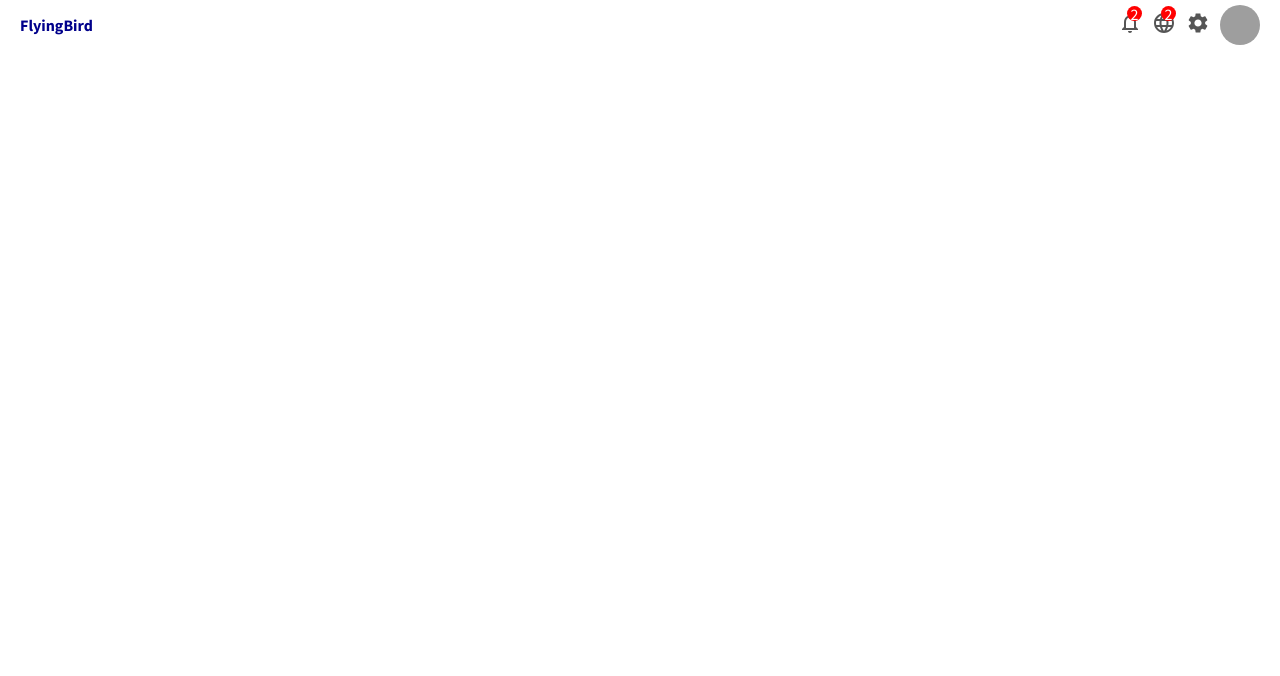
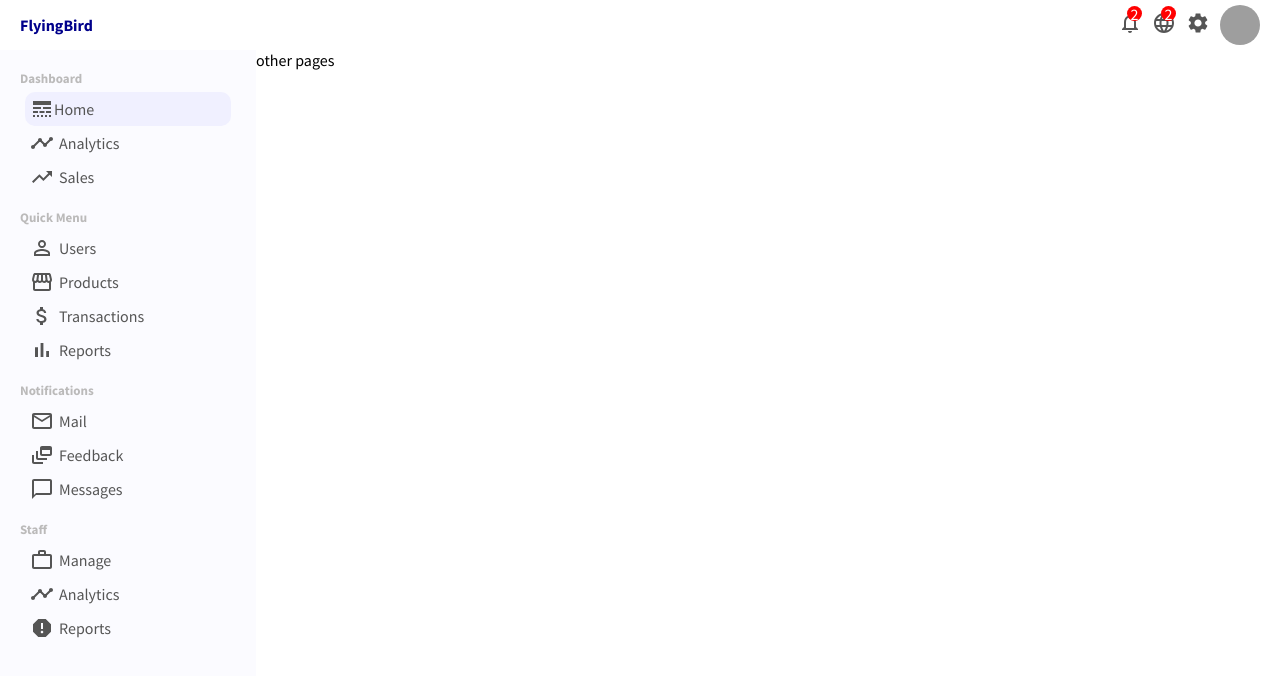
Before and after one commit to JohnyXu/learning, a React (Create React App) app: page / in a window 1280 px wide. Shown: the top 676 px of the page. Built offline with nearby package versions, Linux system fonts and the light colour scheme; grey boxes are pictures that could not be loaded.

Commit message:
add sidebar component with material icons

```diff
--- /dev/null
+++ b/src/App.css
@@ -0,0 +1,8 @@
+.container{
+  display: flex;
+
+}
+
+.others{
+  flex: 4;
+}
--- a/src/App.js
+++ b/src/App.js
@@ -1,9 +1,16 @@
+import Sidebar from './components/sidebar/Sidebar';
 import Topbar from './components/topbar/Topbar';
+
+import './App.css';
 
 function App() {
   return (
     <div className="App">
       <Topbar />
+      <div className="container">
+        <Sidebar />
+        <div className="others"> other pages</div>
+      </div>
     </div>
   );
 }
--- /dev/null
+++ b/src/components/sidebar/Sidebar.jsx
@@ -0,0 +1,98 @@
+import React from 'react';
+import LineStyleIcon from '@material-ui/icons/LineStyle';
+import TimelineIcon from '@material-ui/icons/Timeline';
+import TrendingUpIcon from '@material-ui/icons/TrendingUp';
+import PermIdentityIcon from '@material-ui/icons/PermIdentity';
+
+import StorefrontIcon from '@material-ui/icons/Storefront';
+import AttachMoneyIcon from '@material-ui/icons/AttachMoney';
+import BarChartIcon from '@material-ui/icons/BarChart';
+import MailOutlineIcon from '@material-ui/icons/MailOutline';
+import DynamicFeedIcon from '@material-ui/icons/DynamicFeed';
+import ChatBubbleOutlineIcon from '@material-ui/icons/ChatBubbleOutline';
+import WorkOutlineIcon from '@material-ui/icons/WorkOutline';
+import ReportIcon from '@material-ui/icons/Report';
+
+import './sidebar.css';
+
+export default function Sidebar() {
+  return (
+    <div className="sidebar">
+      <div className="sidebarWrapper">
+        <div className="sidebarMenu">
+          <h3 className="sidebarTitle">Dashboard</h3>
+          <ul className="sidebarList">
+            <li className="sidebarListItem active">
+              <LineStyleIcon />
+              Home
+            </li>
+            <li className="sidebarListItem">
+              <TimelineIcon className="sidebarIcon" />
+              Analytics
+            </li>
+            <li className="sidebarListItem">
+              <TrendingUpIcon className="sidebarIcon" />
+              Sales
+            </li>
+          </ul>
+        </div>
+        <div className="sidebarMenu">
+          <h3 className="sidebarTitle">Quick Menu</h3>
+          <ul className="sidebarList">
+            <li className="sidebarListItem">
+              <PermIdentityIcon className="sidebarIcon" />
+              Users
+            </li>
+
+            <li className="sidebarListItem">
+              <StorefrontIcon className="sidebarIcon" />
+              Products
+            </li>
+            <li className="sidebarListItem">
+              <AttachMoneyIcon className="sidebarIcon" />
+              Transactions
+            </li>
+            <li className="sidebarListItem">
+              <BarChartIcon className="sidebarIcon" />
+              Reports
+            </li>
+          </ul>
+        </div>
+        <div className="sidebarMenu">
+          <h3 className="sidebarTitle">Notifications</h3>
+          <ul className="sidebarList">
+            <li className="sidebarListItem">
+              <MailOutlineIcon className="sidebarIcon" />
+              Mail
+            </li>
+            <li className="sidebarListItem">
+              <DynamicFeedIcon className="sidebarIcon" />
+              Feedback
+            </li>
+            <li className="sidebarListItem">
+              <ChatBubbleOutlineIcon className="sidebarIcon" />
+              Messages
+            </li>
+          </ul>
+        </div>
+        <div className="sidebarMenu">
+          <h3 className="sidebarTitle">Staff</h3>
+          <ul className="sidebarList">
+            <li className="sidebarListItem">
+              <WorkOutlineIcon className="sidebarIcon" />
+              Manage
+            </li>
+            <li className="sidebarListItem">
+              <TimelineIcon className="sidebarIcon" />
+              Analytics
+            </li>
+            <li className="sidebarListItem">
+              <ReportIcon className="sidebarIcon" />
+              Reports
+            </li>
+          </ul>
+        </div>
+      </div>
+    </div>
+  );
+}
--- /dev/null
+++ b/src/components/sidebar/sidebar.css
@@ -0,0 +1,44 @@
+.sidebar{
+  flex: 1;
+  height: calc(100vh - 50px);
+  background-color: rgb(251,251,255);
+  position: sticky;
+  top: 50px;
+}
+
+.sidebarWrapper {
+  padding: 20px;
+  color: #555;
+}
+
+.sidebarMenu {
+  margin-bottom: 10px;
+}
+
+.sidebarTitle {
+  font-size: 13px;
+  color: rgb(187, 186, 186);
+}
+
+.sidebarList{
+  list-style: none;
+  padding: 5px;
+}
+
+.sidebarListItem{
+  padding: 5px;
+  cursor: pointer;
+  display: flex;
+  align-items: center;
+  border-radius: 10px;
+}
+
+.sidebarListItem.active,
+.sidebarListItem:hover {
+  background-color: rgb(240,240,255);
+}
+
+.sidebarIcon {
+  margin-right: 5px;
+  font-size: 20px;
+}
```
